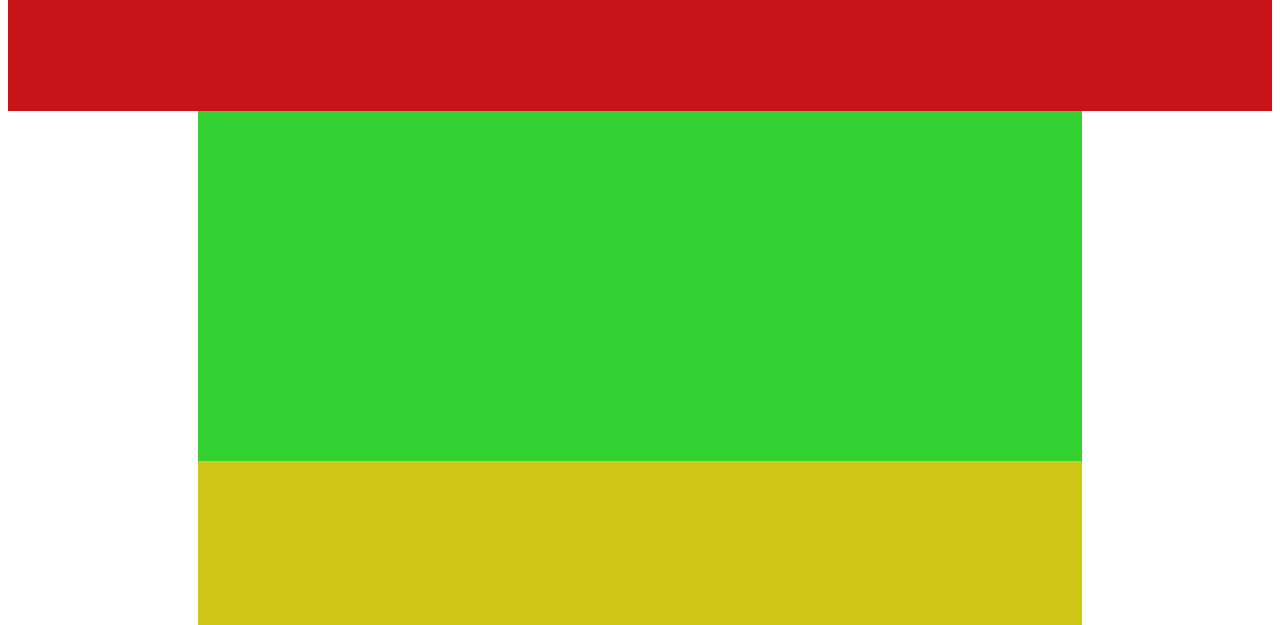
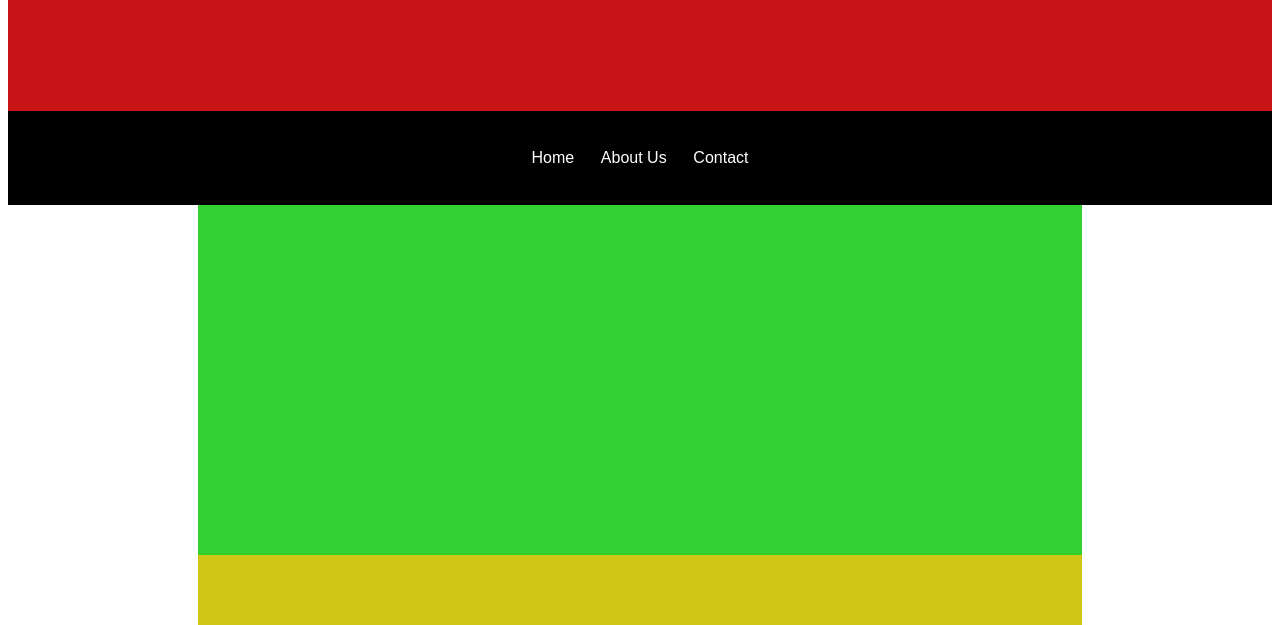
Before and after one commit to Yiaggi/new-website, a plain HTML site: page index.html in a window 1280 px wide. Shown: the part 175-800 px from the top of the page. Drawn offline with Linux system fonts and the light colour scheme.

Commit message:
added the navigation into this new branch

```diff
--- a/global.css
+++ b/global.css
@@ -42,3 +42,13 @@ background-color: #C91417;
 	padding: 6% 0% 0% 0%;
 	font-size: 36px;
 }
+
+#navigation
+{
+	background-color: #000;
+	font-family:Arial, Helvetica, sans-serif;
+	color: #FFF;
+	text-align: center;
+	padding: 3% 0% 3% 0%;
+
+}
--- a/index.html
+++ b/index.html
@@ -10,6 +10,7 @@
 
 <div id="header-section"><p id="pee-styles">I have added the header words you wanted</p></div>
 
+<div id="navigation">Home&nbsp;&nbsp;&nbsp;&nbsp;&nbsp;&nbsp;About Us&nbsp;&nbsp;&nbsp;&nbsp;&nbsp;&nbsp;Contact</div>
 
 <div id="body-section1"></div>
 <div id="body-section2"></div>
```
